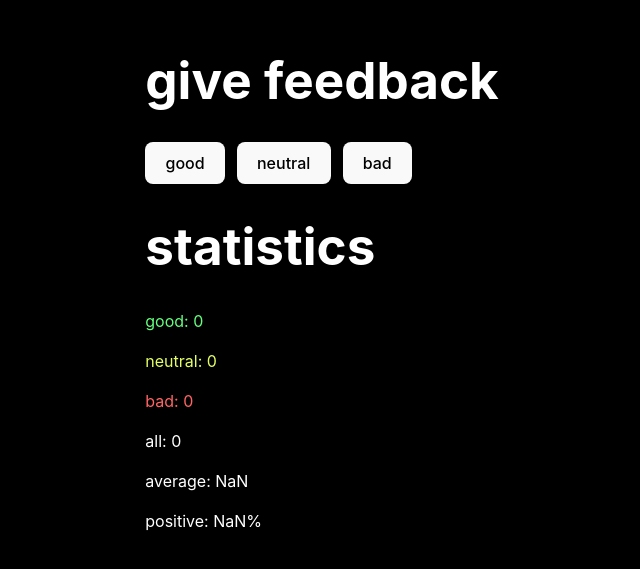
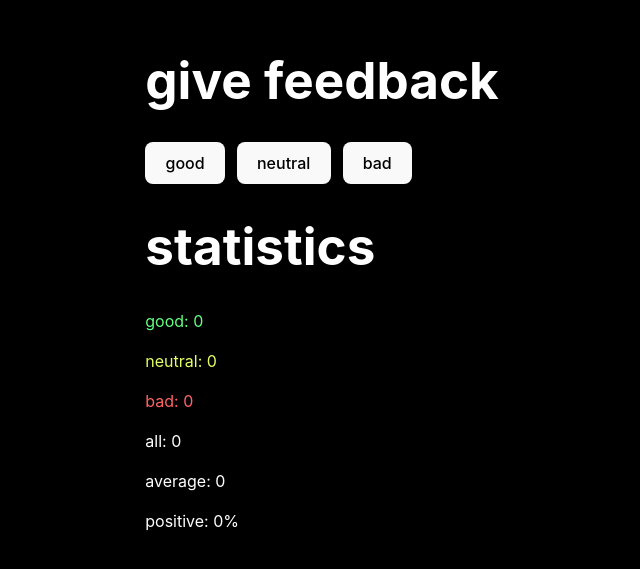
Before and after one commit to georginapuig/full-stack-open, a React (Vite) app in the folder part1/unicafe/part1/: page / in a window 1280 px wide. Shown: the part 117-686 px from the top of the page, without its empty margins (318-958 px from the left). Built offline with nearby package versions, Linux system fonts and the light colour scheme.

Commit message:
1.8: unicafe, step 3

```diff
--- a/part1/unicafe/part1/src/App.jsx
+++ b/part1/unicafe/part1/src/App.jsx
@@ -1,7 +1,7 @@
+/* eslint-disable react/prop-types */
 import { useState } from 'react';
 import './App.css';
 
-// eslint-disable-next-line react/prop-types
 const Button = ({ text, handleClick, btnClass }) => {
   return (
     <button className={btnClass} onClick={handleClick}>
@@ -10,14 +10,30 @@ const Button = ({ text, handleClick, btnClass }) => {
   );
 };
 
+const Statistics = ({ good, neutral, bad }) => {
+  const all = good + neutral + bad;
+  const average = (good - bad) / all;
+  const positive = (good * 100) / all;
+
+  return (
+    <div>
+      <h1>statistics</h1>
+      <p className='goodText'>good: {good}</p>
+      <p className='neutralText'>neutral: {neutral}</p>
+      <p className='badText'>bad: {bad}</p>
+
+      <p>all: {all}</p>
+      <p>average: {all !== 0 ? average : 0}</p>
+      <p>positive: {all !== 0 ? positive : 0}%</p>
+    </div>
+  );
+};
+
 const App = () => {
   // guarda los clics de cada botón en su propio estado
   const [good, setGood] = useState(0);
   const [neutral, setNeutral] = useState(0);
   const [bad, setBad] = useState(0);
-  const all = good + neutral + bad;
-  const average = (good - bad) / all;
-  const positive = (good * 100) / all;
 
   return (
     <div>
@@ -34,13 +50,7 @@ const App = () => {
       />
       <Button btnClass='bad' handleClick={() => setBad(bad + 1)} text='bad' />
 
-      <h1>statistics</h1>
-      <p className='goodText'>good: {good}</p>
-      <p className='neutralText'>neutral: {neutral}</p>
-      <p className='badText'>bad: {bad}</p>
-      <p>all: {all}</p>
-      <p>average: {average}</p>
-      <p>positive: {positive}%</p>
+      <Statistics good={good} neutral={neutral} bad={bad} />
     </div>
   );
 };
```
